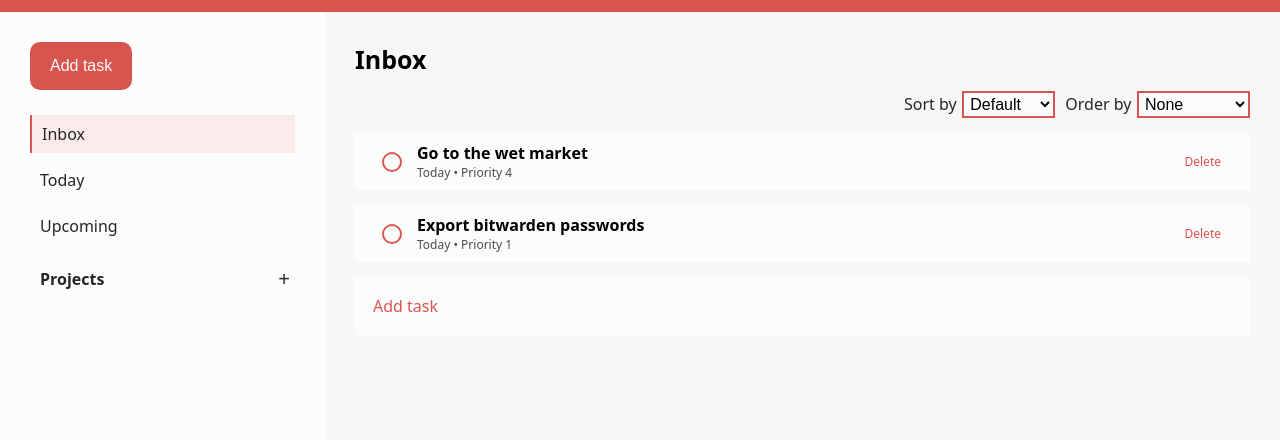
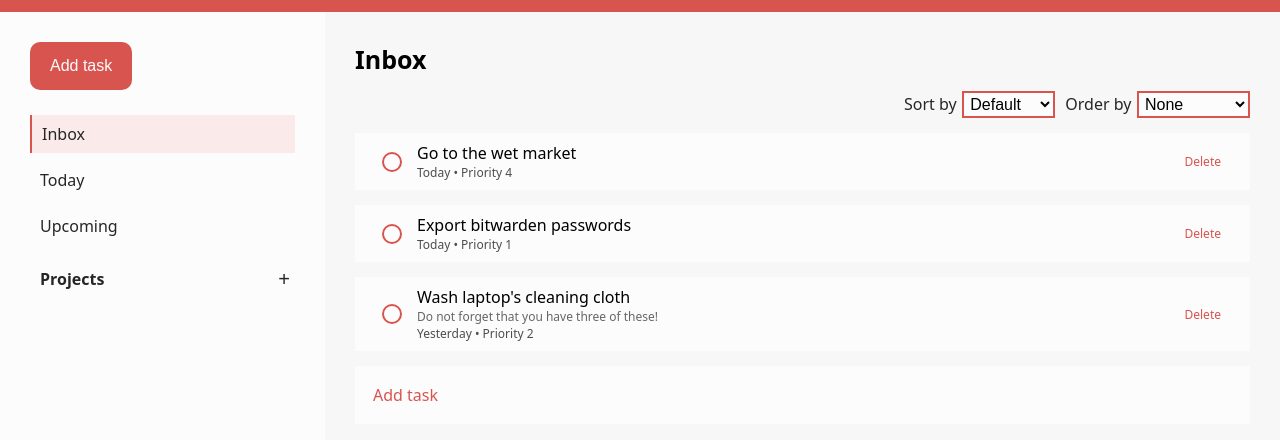
Before and after one commit to neil-justin/todo-list-app, a website built with webpack: page src/index.html in a window 1280 px wide. Shown: the part 48-488 px from the top of the page. Built offline with nearby package versions, Linux system fonts and the light colour scheme.

Commit message:
Push default tasks into tasks array

```diff
--- a/src/modules/default-state.js
+++ b/src/modules/default-state.js
@@ -18,12 +18,9 @@ const userTasks = storedTasks ?? defaultTasks;
 
 const inboxTasks = filterByTaskProperty(userTasks, 'project');
 
-for (let i = 0; i < inboxTasks.length - 1; i++) {
-    if (inboxTasks[i].notes === null) {
-        displayTask(inboxTasks[i], !inboxTasks[i].notes, inboxTasks[i].dueDate);
-    } else {
-        displayTask(inboxTasks[i], inboxTasks[i].notes, inboxTasks[i].dueDate);
-    }
+for (let i = 0; i < inboxTasks.length; i++) {
+    displayTask(inboxTasks[i], !inboxTasks[i].notes, inboxTasks[i].dueDate);
+    tasks.push(inboxTasks[i]);
 
     const taskItemElem = taskListElem.lastElementChild;
     const taskInfoElem = taskItemElem.querySelector('.task-info-container');
--- a/src/stylesheets/main-content.css
+++ b/src/stylesheets/main-content.css
@@ -56,6 +56,10 @@
     align-items: center;
 }
 
+.task-name {
+    font-weight: 100;
+}
+
 .task-info-container {
     display: grid;
     width: 100%;
```
Also changed, not shown: dist/defaultState.bundle.js, dist/taskListeners.bundle.js.
